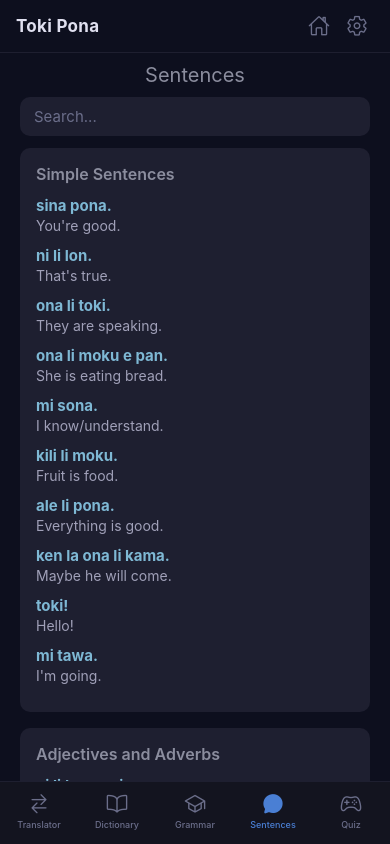
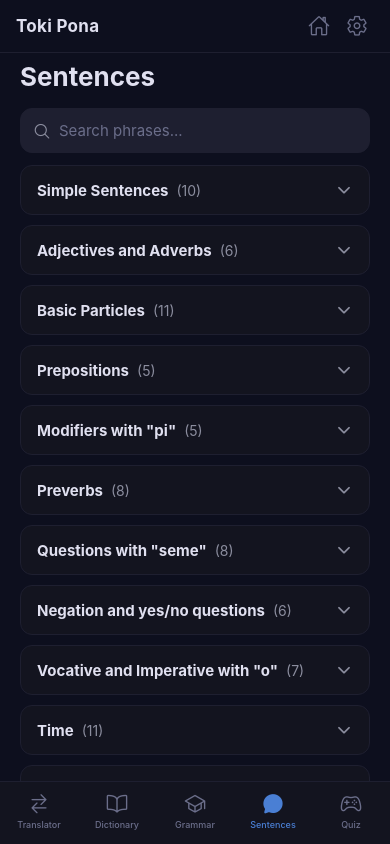
Before and after one commit to Seralto/toki-pona, a React Native app: screen / in a window 390 px wide. Both pictures are taken after a click on the element "Sentences". Built offline with nearby package versions, Linux system fonts and the light colour scheme.

Commit message:
feat: add accordion component for phrases in Sentences; enhance search functionality and update language prompts in JSON files

```diff
--- a/components/Sentences.js
+++ b/components/Sentences.js
@@ -1,27 +1,86 @@
-import React, { useState } from "react";
-import { View, ScrollView, Text, TextInput, StyleSheet } from "react-native";
+import React, { useState, useRef, useCallback } from "react";
+import { View, ScrollView, Text, TextInput, StyleSheet, TouchableOpacity, Animated } from "react-native";
+import { Ionicons } from "@expo/vector-icons";
 
-/**
- * Parses a raw phrase string ("Translation\ntoki pona.\n\n") into
- * { translation, tokiPona } objects.
- */
 function parsePhrase(raw) {
   const lines = raw.split("\n").filter((l) => l.trim().length > 0);
   return { translation: lines[0] ?? "", tokiPona: lines[1] ?? "" };
 }
 
+const AccordionGroup = ({ title, phrases, fontSize, th }) => {
+  const [open, setOpen]       = useState(false);
+  const [bodyHeight, setBodyHeight] = useState(0);
+  const animHeight = useRef(new Animated.Value(0)).current;
+  const animOpacity = useRef(new Animated.Value(0)).current;
+  const measured = useRef(false);
+
+  const onBodyLayout = useCallback((e) => {
+    const h = e.nativeEvent.layout.height;
+    if (!measured.current && h > 0) {
+      measured.current = true;
+      setBodyHeight(h);
+    }
+  }, []);
+
+  const toggle = () => {
+    const toValue = open ? 0 : bodyHeight;
+    Animated.parallel([
+      Animated.timing(animHeight, { toValue, duration: 300, useNativeDriver: false }),
+      Animated.timing(animOpacity, { toValue: open ? 0 : 1, duration: 300, useNativeDriver: false }),
+    ]).start();
+    setOpen((v) => !v);
+  };
+
+  return (
+    <View style={[styles.accordionCard, { backgroundColor: th.surface, borderColor: th.surfaceBorder }]}>
+      {/* Header */}
+      <TouchableOpacity onPress={toggle} style={styles.accordionHeader} activeOpacity={0.7}>
+        <View style={styles.accordionTitleRow}>
+          <Text style={[styles.accordionTitle, { color: th.text }]}>{title}</Text>
+          <Text style={[styles.accordionCount, { color: th.textMuted }]}>({phrases.length})</Text>
+        </View>
+        <Ionicons name={open ? "chevron-up" : "chevron-down"} size={18} color={th.textMuted} />
+      </TouchableOpacity>
+
+      {/* Animated body */}
+      <Animated.View style={{ height: animHeight, overflow: "hidden", opacity: animOpacity }}>
+        {/* Hidden measure pass */}
+        {!measured.current && (
+          <View onLayout={onBodyLayout} style={styles.measureLayer}>
+            {phrases.map((p, idx) => (
+              <View key={idx}>
+                <View style={[styles.separator, { backgroundColor: th.surfaceBorder }]} />
+                <View style={styles.phraseBlock}>
+                  <Text style={[styles.tokiPona, { fontSize, color: th.exampleToki }]}>{p.tokiPona}</Text>
+                  <Text style={[styles.translation, { fontSize: fontSize - 1, color: th.exampleTranslation }]}>{p.translation}</Text>
+                </View>
+              </View>
+            ))}
+          </View>
+        )}
+        {/* Visible content */}
+        {measured.current && phrases.map((p, idx) => (
+          <View key={idx}>
+            <View style={[styles.separator, { backgroundColor: th.surfaceBorder }]} />
+            <View style={styles.phraseBlock}>
+              <Text style={[styles.tokiPona, { fontSize, color: th.exampleToki }]}>{p.tokiPona}</Text>
+              <Text style={[styles.translation, { fontSize: fontSize - 1, color: th.exampleTranslation }]}>{p.translation}</Text>
+            </View>
+          </View>
+        ))}
+      </Animated.View>
+    </View>
+  );
+};
+
 const Sentences = ({ pageTexts, screenWidth, theme }) => {
   const content = pageTexts.content;
   const [query, setQuery] = useState("");
 
-  const titleFontSize = screenWidth < 400 ? 20 : 24;
-  const subtitleFontSize = screenWidth < 400 ? 16 : 18;
   const fontSize = screenWidth < 400 ? 15 : 17;
   const th = theme ?? {};
-
   const q = query.trim().toLowerCase();
 
-  // Build filtered groups
   const groups = Object.keys(content).reduce((acc, key) => {
     const parsed = content[key].phrases.map(parsePhrase);
     const filtered = q
@@ -39,58 +98,70 @@ const Sentences = ({ pageTexts, screenWidth, theme }) => {
 
   return (
     <View style={styles.sentences}>
-      <Text style={[styles.title, { fontSize: titleFontSize, color: th.textMuted }]}>
-        {pageTexts.title}
-      </Text>
+      <Text style={[styles.title, { color: th.text }]}>{pageTexts.title}</Text>
 
+      {/* Search */}
+      <View style={[styles.searchBox, { backgroundColor: th.inputBg, borderColor: th.surfaceBorder }]}>
+        <Ionicons name="search-outline" size={18} color={th.textMuted} style={styles.searchIcon} />
         <TextInput
-        style={[styles.searchInput, { fontSize, backgroundColor: th.cardBg, color: th.text }]}
+          style={[styles.searchInput, { fontSize, color: th.text }]}
           value={query}
           onChangeText={setQuery}
-        placeholder="Search..."
+          placeholder={pageTexts.search ?? "Search phrases..."}
           placeholderTextColor={th.inactive}
           autoCorrect={false}
           autoCapitalize="none"
           autoComplete="off"
           returnKeyType="search"
         />
+      </View>
 
-      <ScrollView style={styles.scroll}>
+      <ScrollView style={styles.scroll} showsVerticalScrollIndicator={false}>
         {groups.length === 0 ? (
-          <Text style={[styles.empty, { fontSize, color: th.inactive }]}>No results found.</Text>
+          <Text style={[styles.empty, { fontSize, color: th.inactive }]}>{pageTexts.noResults ?? "No results found."}</Text>
         ) : (
-          groups.map(({ key, title, phrases }) => (
-            <View style={[styles.sentencesBox, { backgroundColor: th.cardBg }]} key={key}>
-              <Text style={[styles.subtitle, { fontSize: subtitleFontSize, color: th.textMuted }]}>
-                {title}
-              </Text>
-              {phrases.map((p, idx) => (
-                <View key={idx} style={styles.phraseBlock}>
-                  <Text style={[styles.tokiPona, { fontSize, color: th.exampleToki }]}>{p.tokiPona}</Text>
-                  <Text style={[styles.translation, { fontSize: fontSize - 1, color: th.exampleTranslation }]}>
-                    {p.translation}
-                  </Text>
-                </View>
-              ))}
-            </View>
+          groups.map(({ key, title, phrases }, idx) => (
+            <AccordionGroup
+              key={key}
+              title={title}
+              phrases={phrases}
+              fontSize={fontSize}
+              th={th}
+              openByDefault={false}
+            />
           ))
         )}
+        <View style={{ height: 48 }} />
       </ScrollView>
     </View>
   );
 };
 
 const styles = StyleSheet.create({
-  sentences: { flex: 1, paddingHorizontal: 20 },
-  title: { marginVertical: 10, textAlign: "center" },
-  searchInput: { borderRadius: 10, paddingHorizontal: 14, paddingVertical: 10, marginBottom: 12 },
-  scroll: { flex: 1 },
-  sentencesBox: { padding: 16, borderRadius: 10, marginBottom: 16 },
-  subtitle: { marginBottom: 12, fontWeight: "600" },
-  phraseBlock: { marginBottom: 12 },
-  tokiPona: { fontWeight: "bold" },
-  translation: { marginTop: 2 },
-  empty: { textAlign: "center", marginTop: 40 },
+  sentences:      { flex: 1, paddingHorizontal: 20 },
+  title:          { fontSize: 26, fontWeight: "bold", marginBottom: 16, marginTop: 8 },
+
+  /* Search */
+  searchBox:      { flexDirection: "row", alignItems: "center", borderRadius: 12, borderWidth: 1, paddingHorizontal: 12, marginBottom: 12 },
+  searchIcon:     { marginRight: 8 },
+  searchInput:    { flex: 1, paddingVertical: 12 },
+
+  scroll:         { flex: 1 },
+  empty:          { textAlign: "center", marginTop: 40 },
+
+  /* Accordion */
+  accordionCard:  { borderRadius: 12, borderWidth: 1.5, marginBottom: 10, overflow: "hidden" },
+  accordionHeader:{ flexDirection: "row", alignItems: "center", justifyContent: "space-between", paddingHorizontal: 16, paddingVertical: 14 },
+  accordionTitleRow: { flexDirection: "row", alignItems: "center", gap: 8 },
+  accordionTitle: { fontSize: 15, fontWeight: "700" },
+  accordionCount: { fontSize: 14 },
+
+  /* Phrases */
+  measureLayer:   { position: "absolute", opacity: 0, pointerEvents: "none" },
+  separator:      { height: 1 },
+  phraseBlock:    { paddingHorizontal: 16, paddingVertical: 14 },
+  tokiPona:       { fontWeight: "bold", marginBottom: 4 },
+  translation:    { },
 });
 
 export default Sentences;
--- a/data/texts-english.json
+++ b/data/texts-english.json
@@ -123,6 +123,8 @@
   },
   "sentences": {
     "title": "Sentences",
+    "search": "Search phrases...",
+    "noResults": "No results found.",
     "content": {
       "simple_sentences": {
         "title": "Simple Sentences",
--- a/data/texts-portuguese.json
+++ b/data/texts-portuguese.json
@@ -123,6 +123,8 @@
   },
   "sentences": {
     "title": "Frases",
+    "search": "Buscar frases...",
+    "noResults": "Nenhum resultado encontrado.",
     "content": {
       "simple_sentences": {
         "title": "Frases Simples",
--- a/data/texts-spanish.json
+++ b/data/texts-spanish.json
@@ -123,6 +123,8 @@
   },
   "sentences": {
     "title": "Frases",
+    "search": "Buscar frases...",
+    "noResults": "No se encontraron resultados.",
     "content": {
       "simple_sentences": {
         "title": "Oraciones simples",
```
Lines whose indentation alone changed are shown as unchanged.
